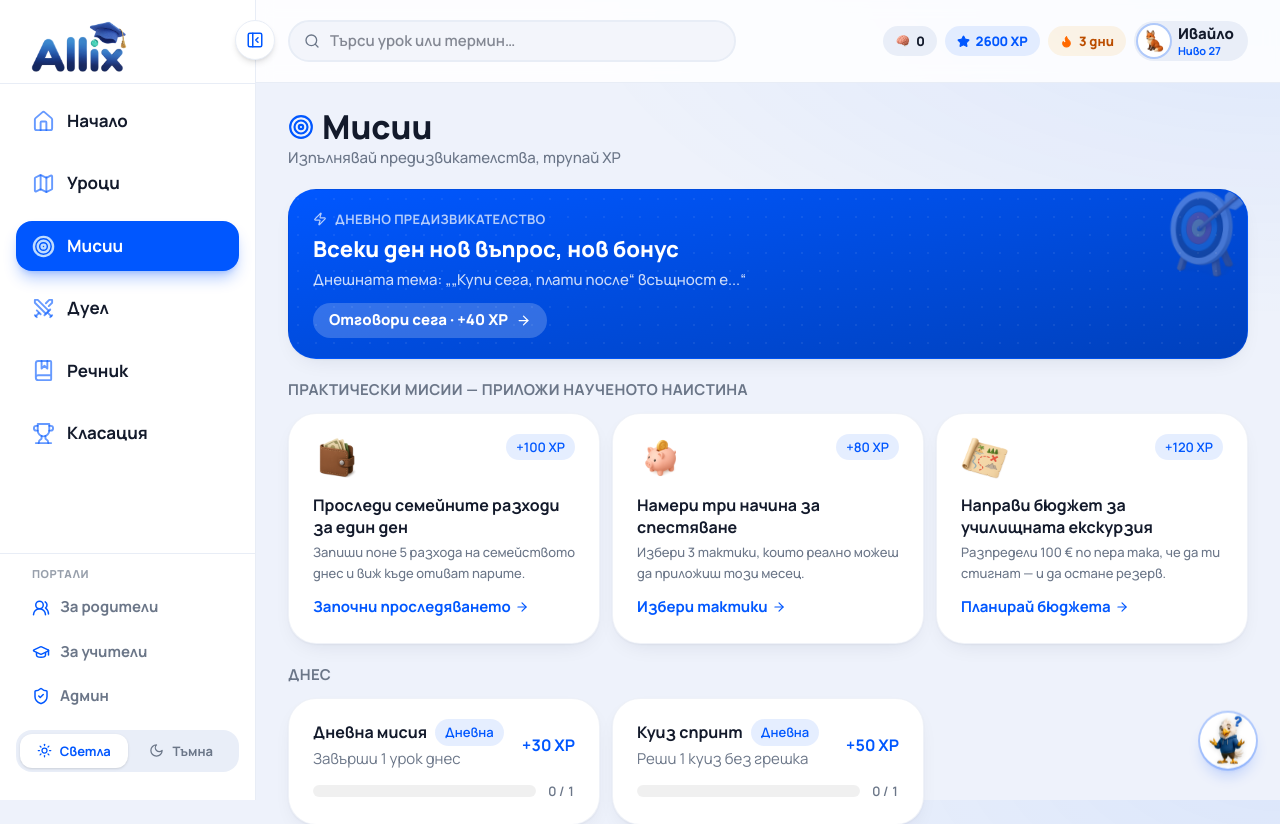
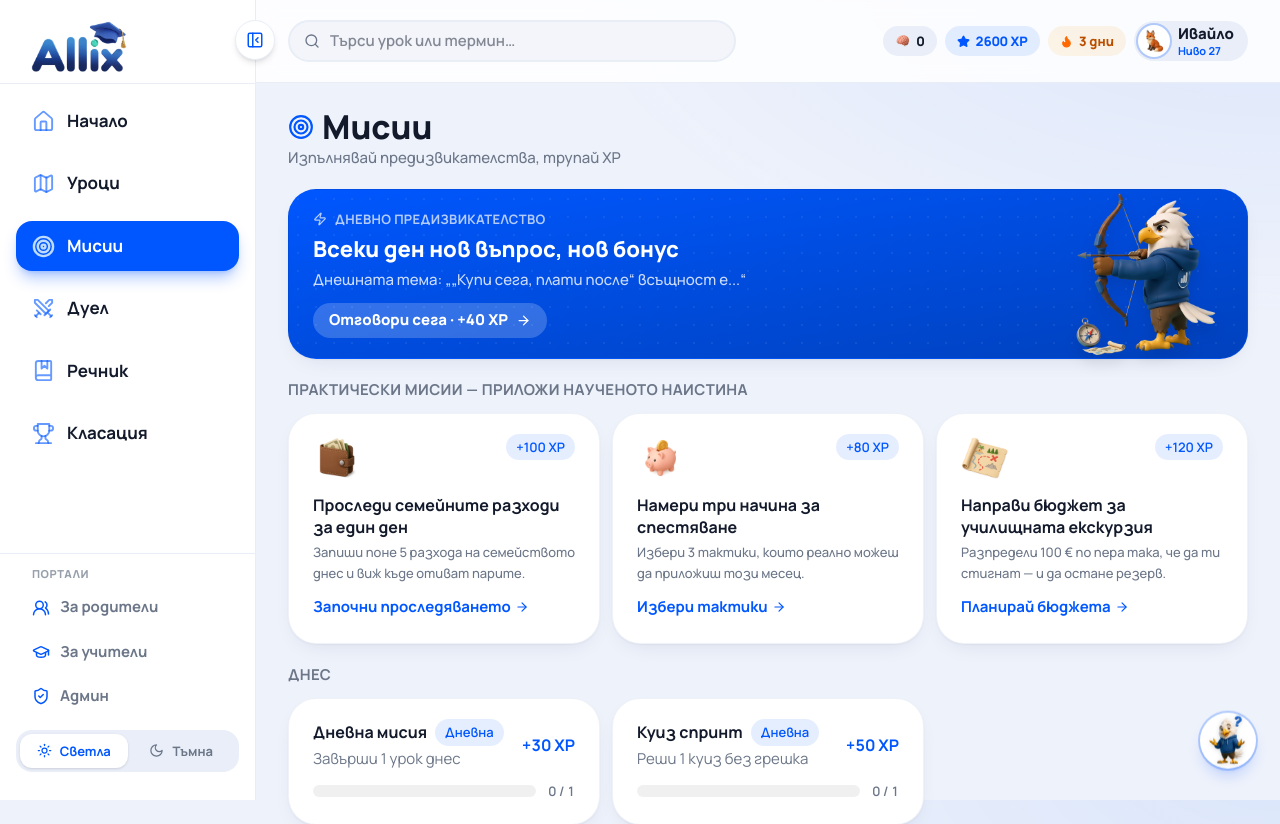
Before and after one commit to ir3nna/allix-financial-literacy, a Next.js app: page /missions in a window 1280 px wide. Shown: the top 824 px of the page. Built offline with nearby package versions, Linux system fonts and the light colour scheme.

Commit message:
Мисии: стрелецът Аликс в дневното предизвикателство вместо иконата на целта
Co-Authored-By: Claude Opus 4.8 <noreply@anthropic.com>

```diff
--- a/app/missions/page.tsx
+++ b/app/missions/page.tsx
@@ -538,17 +538,15 @@ export default function MissionsPage() {
         disabled={dailyDone}
         className={cn("text-left", !dailyDone && "cursor-pointer transition-transform hover:scale-[1.01]")}
       >
+        <div className="relative">
         <Card className={cn(
           "overflow-hidden text-white",
           dailyDone
             ? "bg-gradient-to-br from-success to-green-700"
             : "border-allianz/30 bg-gradient-to-br from-allianz to-allianz-dark"
         )}>
-          <CardContent className="relative pt-5 pb-5">
+          <CardContent className="relative pt-5 pb-5 sm:pr-44 md:pr-56">
             <div className="dot-grid pointer-events-none absolute inset-0 opacity-30" />
-            <div className="animate-float-slow pointer-events-none absolute -right-3 -top-3 opacity-30 select-none">
-              <Thiing name="target" size={110} />
-            </div>
             <div className="relative">
               <div className="flex items-center gap-2 text-xs font-bold uppercase tracking-wide text-white/70">
                 <Zap size={14} /> Дневно предизвикателство
@@ -576,6 +574,16 @@ export default function MissionsPage() {
             </div>
           </CardContent>
         </Card>
+
+        {/* Маскот Аликс — стрелец, изкача извън синята лента (както на Начало) */}
+        {/* eslint-disable-next-line @next/next/no-img-element */}
+        <img
+          src="/mascots/archer.png"
+          alt="Аликс"
+          draggable={false}
+          className="pointer-events-none absolute right-2 top-1/2 z-20 hidden h-[150px] w-auto -translate-y-1/2 select-none drop-shadow-xl sm:block md:right-6 md:h-[180px]"
+        />
+        </div>
       </button>
 
       {/* Практически мисии */}
```
Also changed, not shown: .impeccable/hook.cache.json, public/mascots/archer.png (added), 1 other file (tests, documents, lock files or other folders).
